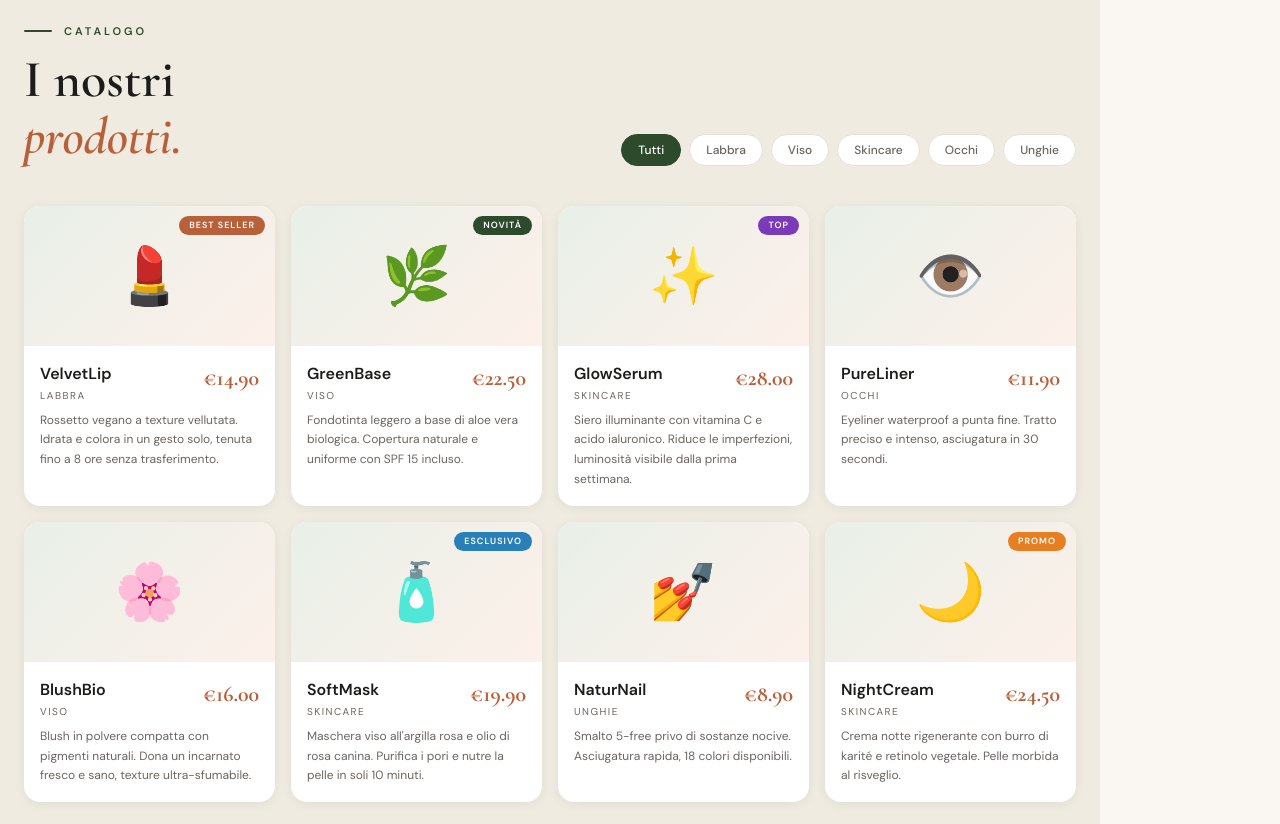
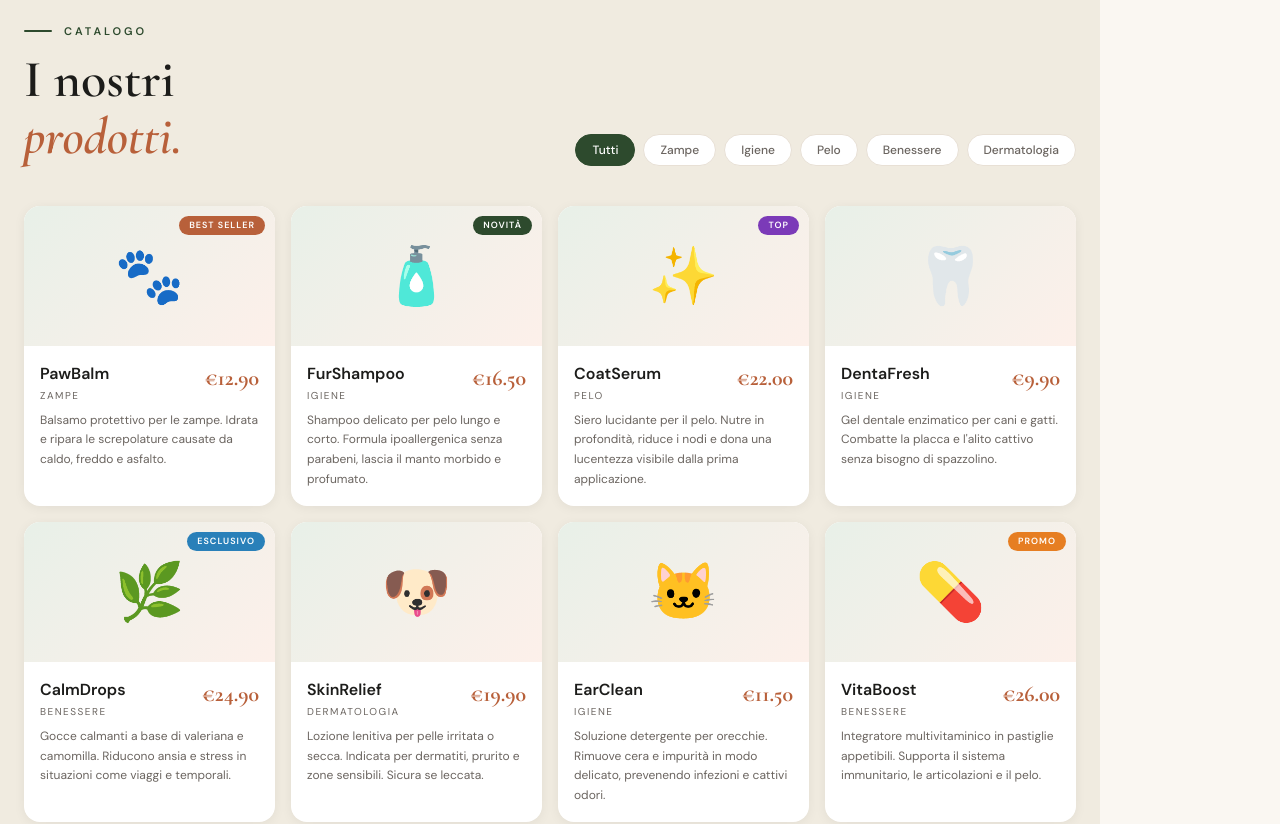
Before and after one commit to AdamITAS/div4ssaa, a React (Vite) app: page / in a window 1280 px wide. Shown: the part 3080-3904 px from the top of the page. Built offline with nearby package versions, Linux system fonts and the light colour scheme.

Commit message:
update animali

```diff
--- a/src/App.jsx
+++ b/src/App.jsx
@@ -113,24 +113,23 @@ const TEAM = [
 ];
 
 const PRODOTTI = [
-  { emoji:"💄", nome:"VelvetLip",  cat:"Labbra",  prezzo:14.90, tag:"Best Seller", tagCol:"#b8603a",
-    desc:"Rossetto vegano a texture vellutata. Idrata e colora in un gesto solo, tenuta fino a 8 ore senza trasferimento." },
-  { emoji:"🌿", nome:"GreenBase", cat:"Viso",    prezzo:22.50, tag:"Novità",      tagCol:"#2d4a2d",
-    desc:"Fondotinta leggero a base di aloe vera biologica. Copertura naturale e uniforme con SPF 15 incluso." },
-  { emoji:"✨", nome:"GlowSerum", cat:"Skincare", prezzo:28.00, tag:"Top",         tagCol:"#7b3ab8",
-    desc:"Siero illuminante con vitamina C e acido ialuronico. Riduce le imperfezioni, luminosità visibile dalla prima settimana." },
-  { emoji:"👁️",nome:"PureLiner", cat:"Occhi",   prezzo:11.90, tag:null,          tagCol:null,
-    desc:"Eyeliner waterproof a punta fine. Tratto preciso e intenso, asciugatura in 30 secondi." },
-  { emoji:"🌸", nome:"BlushBio",  cat:"Viso",    prezzo:16.00, tag:null,          tagCol:null,
-    desc:"Blush in polvere compatta con pigmenti naturali. Dona un incarnato fresco e sano, texture ultra-sfumabile." },
-  { emoji:"🧴", nome:"SoftMask",  cat:"Skincare", prezzo:19.90, tag:"Esclusivo",  tagCol:"#2980b9",
-    desc:"Maschera viso all'argilla rosa e olio di rosa canina. Purifica i pori e nutre la pelle in soli 10 minuti." },
-  { emoji:"💅", nome:"NaturNail", cat:"Unghie",  prezzo:8.90,  tag:null,          tagCol:null,
-    desc:"Smalto 5-free privo di sostanze nocive. Asciugatura rapida, 18 colori disponibili." },
-  { emoji:"🌙", nome:"NightCream",cat:"Skincare", prezzo:24.50, tag:"Promo",      tagCol:"#e67e22",
-    desc:"Crema notte rigenerante con burro di karité e retinolo vegetale. Pelle morbida al risveglio." },
+  { emoji:"🐾", nome:"PawBalm",      cat:"Zampe",      prezzo:12.90, tag:"Best Seller", tagCol:"#b8603a",
+    desc:"Balsamo protettivo per le zampe. Idrata e ripara le screpolature causate da caldo, freddo e asfalto." },
+  { emoji:"🧴", nome:"FurShampoo",   cat:"Igiene",     prezzo:16.50, tag:"Novità",      tagCol:"#2d4a2d",
+    desc:"Shampoo delicato per pelo lungo e corto. Formula ipoallergenica senza parabeni, lascia il manto morbido e profumato." },
+  { emoji:"✨", nome:"CoatSerum",    cat:"Pelo",        prezzo:22.00, tag:"Top",         tagCol:"#7b3ab8",
+    desc:"Siero lucidante per il pelo. Nutre in profondità, riduce i nodi e dona una lucentezza visibile dalla prima applicazione." },
+  { emoji:"🦷", nome:"DentaFresh",   cat:"Igiene",     prezzo:9.90,  tag:null,          tagCol:null,
+    desc:"Gel dentale enzimatico per cani e gatti. Combatte la placca e l'alito cattivo senza bisogno di spazzolino." },
+  { emoji:"🌿", nome:"CalmDrops",    cat:"Benessere",  prezzo:24.90, tag:"Esclusivo",   tagCol:"#2980b9",
+    desc:"Gocce calmanti a base di valeriana e camomilla. Riducono ansia e stress in situazioni come viaggi e temporali." },
+  { emoji:"🐶", nome:"SkinRelief",   cat:"Dermatologia",prezzo:19.90, tag:null,         tagCol:null,
+    desc:"Lozione lenitiva per pelle irritata o secca. Indicata per dermatiti, prurito e zone sensibili. Sicura se leccata." },
+  { emoji:"🐱", nome:"EarClean",     cat:"Igiene",     prezzo:11.50, tag:null,          tagCol:null,
+    desc:"Soluzione detergente per orecchie. Rimuove cera e impurità in modo delicato, prevenendo infezioni e cattivi odori." },
+  { emoji:"💊", nome:"VitaBoost",    cat:"Benessere",  prezzo:26.00, tag:"Promo",       tagCol:"#e67e22",
+    desc:"Integratore multivitaminico in pastiglie appetibili. Supporta il sistema immunitario, le articolazioni e il pelo." },
 ];
-
 const USCITE = [
   { label:"Stipendi (€300 × 15 soci)",  v:4500 },
   { label:"Prodotti & materie prime",    v:2500 },
```
